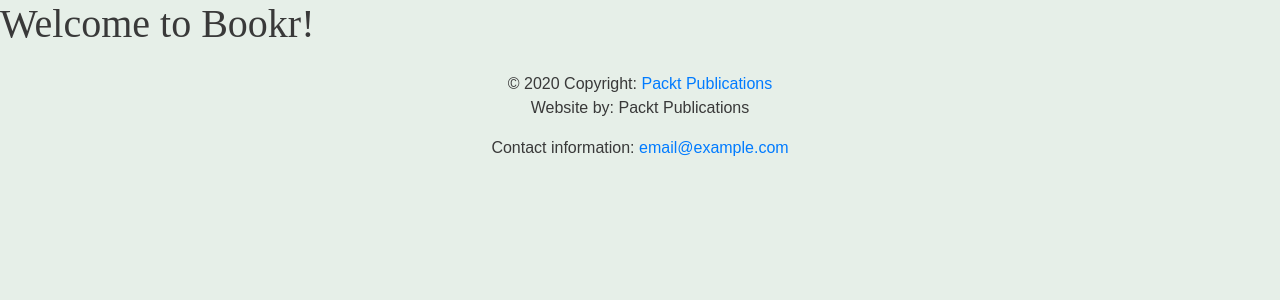
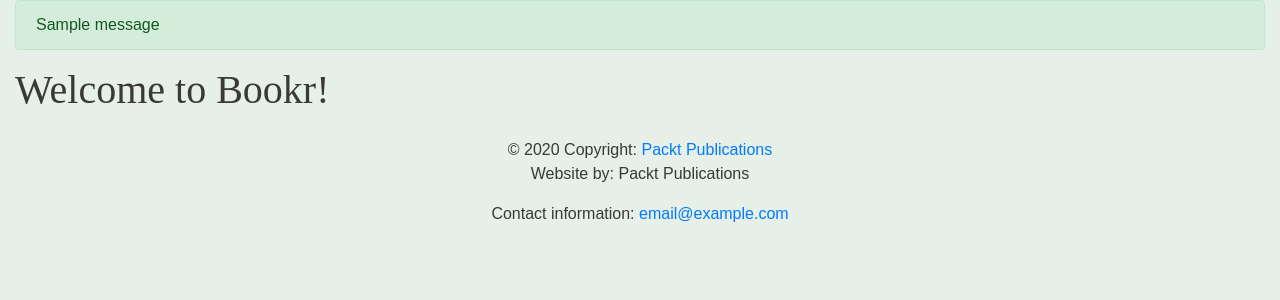
Before and after one commit to paxcodes/book_WebDevWithDjango, a Django app: page / in a window 1280 px wide. Shown: the part 100-400 px from the top of the page. Run offline with Django 3.2, Linux system fonts and the light colour scheme; tables that the repository leaves empty hold one stand-in row (values such as "Sample post"); one stand-in notice (Sample message) is shown; some libraries are stand-ins or nearby versions.

Commit message:
add messages to base template

```diff
--- a/bookr/templates/base.html
+++ b/bookr/templates/base.html
@@ -42,9 +42,17 @@
         </div>
     </nav>
 
-    {% block content %}
-    <h1>Welcome to Bookr!</h1>
-    {% endblock %}
+    <div class="container-fluid">
+        {% for message in messages %}
+            <div class="alert alert-{% if message.level_tag == 'error' %}danger{% else %}{{ message.level_tag }}{% endif %}" role="alert">
+                {{ message }}
+            </div>
+        {% endfor %}
+
+        {% block content %}
+        <h1>Welcome to Bookr!</h1>
+        {% endblock %}
+    </div>
 
     <footer class="page-footer font-small blue">
         <div class="footer-copyright text-center py-3">© 2020 Copyright:
```
